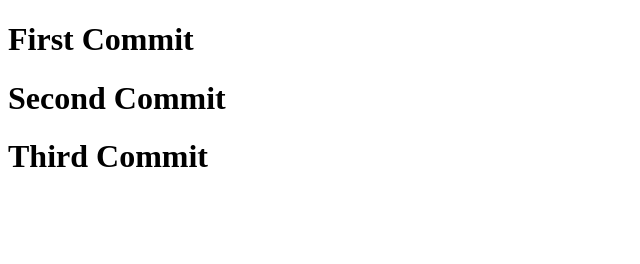
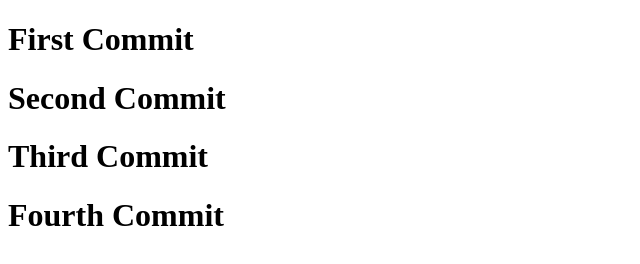
Before and after one commit to taducduy123/Practice-Git, a plain HTML site: page index.html in a window 1280 px wide. Shown: the whole page, without its empty margins (0-640 px from the left). Drawn offline with Linux system fonts and the light colour scheme.

Commit message:
fourth commit

```diff
--- a/index.html
+++ b/index.html
@@ -9,5 +9,6 @@
     <h1>First Commit</h1>
     <h1>Second Commit</h1>
     <h1>Third Commit</h1>
+    <h1>Fourth Commit</h1>
 </body>
 </html>
```
